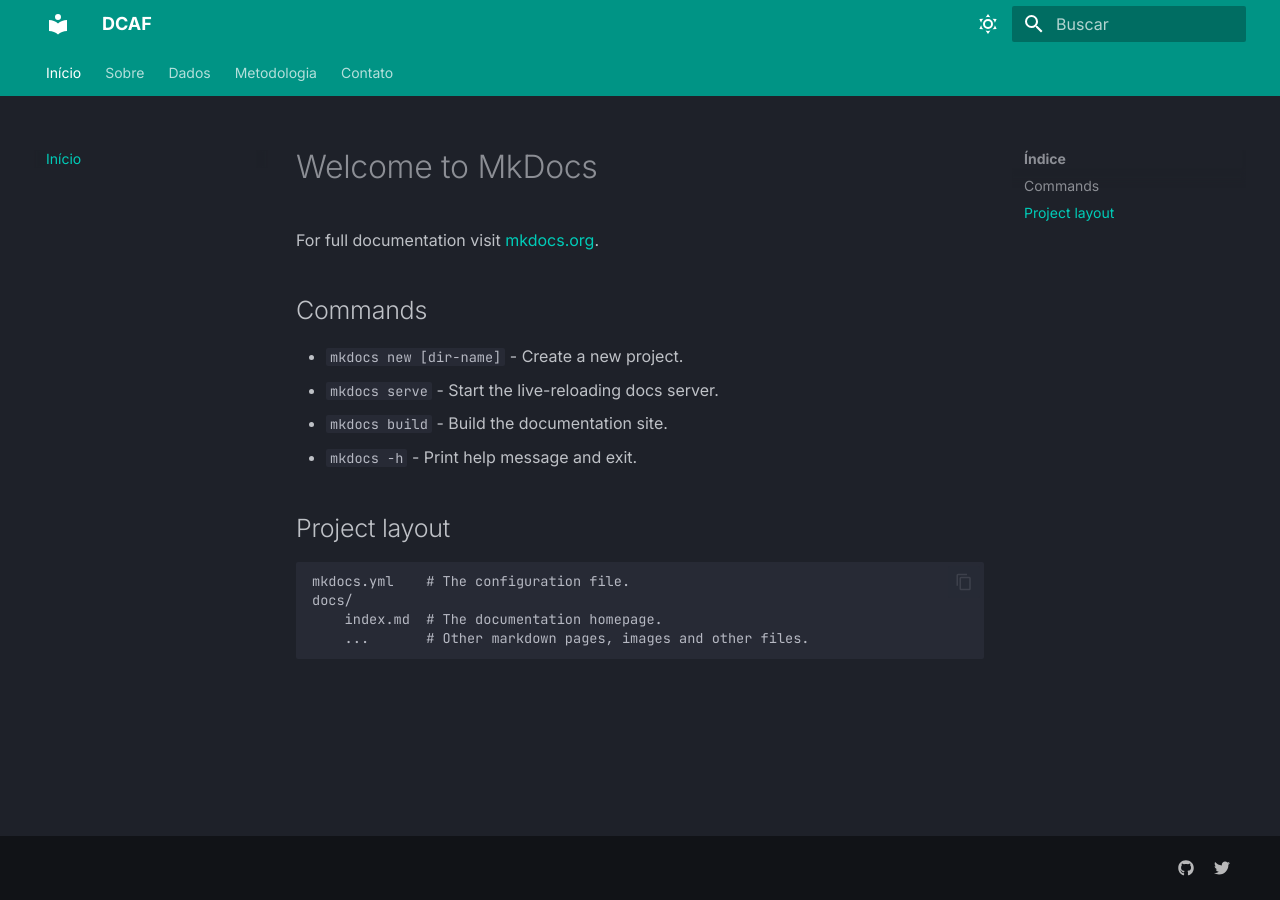
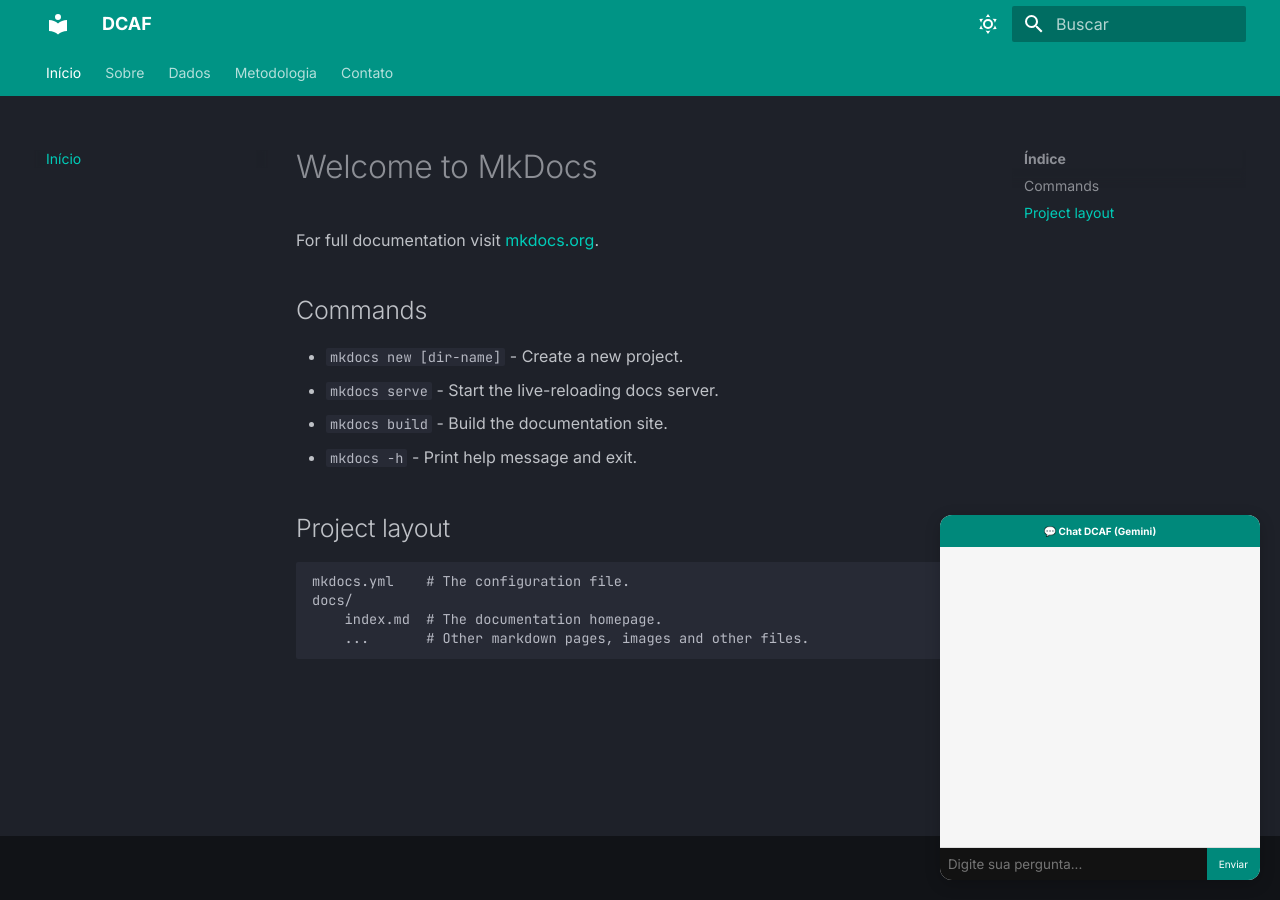
Before and after one commit to gllisboads/site-DCAF, an MkDocs documentation site: the page built from docs/index.md, in a window 1280 px wide. Built offline with MkDocs 1.6.1 and Material for MkDocs 9.7.7, drawn with Linux system fonts in a browser that asks for light colours.

Commit message:
configuração chatbot continutação

```diff
--- /dev/null
+++ b/docs/css/chatbot.css
@@ -0,0 +1,59 @@
+#chatbot-container {
+  position: fixed;
+  bottom: 20px;
+  right: 20px;
+  width: 320px;
+  font-family: Inter, sans-serif;
+  background: #ffffff;
+  border-radius: 12px;
+  box-shadow: 0 4px 16px rgba(0, 0, 0, 0.2);
+  overflow: hidden;
+  z-index: 9999;
+}
+
+#chatbot-header {
+  background: #00897b;
+  color: white;
+  padding: 10px;
+  font-weight: bold;
+  text-align: center;
+}
+
+#chatbot-messages {
+  height: 300px;
+  overflow-y: auto;
+  padding: 10px;
+  background: #f6f6f6;
+}
+
+#chatbot-input-area {
+  display: flex;
+  border-top: 1px solid #ddd;
+}
+
+#chatbot-input {
+  flex: 1;
+  padding: 8px;
+  border: none;
+  outline: none;
+}
+
+#chatbot-send {
+  background: #00897b;
+  color: white;
+  border: none;
+  padding: 8px 12px;
+  cursor: pointer;
+}
+
+.user {
+  text-align: right;
+  color: #00796b;
+  margin: 5px 0;
+}
+
+.bot {
+  text-align: left;
+  color: #333;
+  margin: 5px 0;
+}
--- a/docs/extra.css
+++ /dev/null
@@ -1,12 +0,0 @@
-/* Força qualquer iframe ou container de chatbot a ser visível e maior */
-iframe[src*="gemini"], div[class*="chat"], div[id*="chat"] {
-  position: fixed !important;
-  bottom: 20px !important;
-  right: 20px !important;
-  width: 400px !important;
-  height: 500px !important;
-  z-index: 9999 !important;
-  background-color: #1e1e1e !important;
-  border-radius: 10px !important;
-  overflow: hidden !important;
-}
--- /dev/null
+++ b/docs/js/chatbot.js
@@ -0,0 +1,67 @@
+// ================================
+// Chatbot Gemini direto no front-end
+// ================================
+
+// ⚠️ Coloque aqui sua chave da API (sem aspas extras)
+const GEMINI_API_KEY = "AIzaSyAZigbzIGAEuBHt6f8H_lZMSsLZ7jcZTLE";
+
+// Cria a interface do chatbot
+const chatbotContainer = document.createElement("div");
+chatbotContainer.id = "chatbot-container";
+chatbotContainer.innerHTML = `
+  <div id="chatbot-box">
+    <div id="chatbot-header">💬 Chat DCAF (Gemini)</div>
+    <div id="chatbot-messages"></div>
+    <div id="chatbot-input-area">
+      <input type="text" id="chatbot-input" placeholder="Digite sua pergunta..." />
+      <button id="chatbot-send">Enviar</button>
+    </div>
+  </div>
+`;
+document.body.appendChild(chatbotContainer);
+
+// Envia a pergunta ao modelo Gemini
+async function sendToGemini(message) {
+  try {
+    const response = await fetch("http://127.0.0.1:5000/chat", {
+      method: "POST",
+      headers: { "Content-Type": "application/json" },
+      body: JSON.stringify({ message })
+    });
+
+    const data = await response.json();
+    if (data.reply) {
+      return data.reply;
+    } else {
+      return `⚠️ Erro: ${data.error || "sem resposta"}`;
+    }
+  } catch (error) {
+    console.error("Erro:", error);
+    return `⚠️ Falha na conexão com o servidor.`;
+  }
+}
+
+
+// Função para exibir mensagens
+function addMessage(sender, text) {
+  const messages = document.getElementById("chatbot-messages");
+  const msg = document.createElement("div");
+  msg.className = sender;
+  msg.textContent = text;
+  messages.appendChild(msg);
+  messages.scrollTop = messages.scrollHeight;
+}
+
+// Evento de envio
+document.getElementById("chatbot-send").addEventListener("click", async () => {
+  const input = document.getElementById("chatbot-input");
+  const userMessage = input.value.trim();
+  if (!userMessage) return;
+
+  addMessage("user", userMessage);
+  input.value = "";
+
+  addMessage("bot", "⏳ Pensando...");
+  const reply = await sendToGemini(userMessage);
+  document.querySelector("#chatbot-messages .bot:last-child").textContent = reply;
+});
--- a/mkdocs.yml
+++ b/mkdocs.yml
@@ -86,5 +86,8 @@ nav:
   - Metodologia: metodologia.md
   - Contato: contato.md
 
+extra_javascript:
+  - js/chatbot.js
+
 extra_css:
-  - extra.css
+  - css/chatbot.css
--- a/pyproject.toml
+++ b/pyproject.toml
@@ -12,7 +12,10 @@ dependencies = [
     "mkdocs-git-revision-date-localized-plugin (>=1.5.0,<2.0.0)",
     "mkdocs-minify-plugin (>=0.8.0,<0.9.0)",
     "mkdocs-material[imaging] (>=9.6.23,<10.0.0)",
-    "mkdocs-gemini-chatbot (>=1.0.1,<2.0.0)"
+    "mkdocs-gemini-chatbot (>=1.0.1,<2.0.0)",
+    "flask (>=3.1.2,<4.0.0)",
+    "requests (>=2.32.5,<3.0.0)",
+    "python-dotenv (>=1.2.1,<2.0.0)"
 ]
 
 
```
Also changed, not shown: server.py (added, +33 -0 lines), 1 other file.
